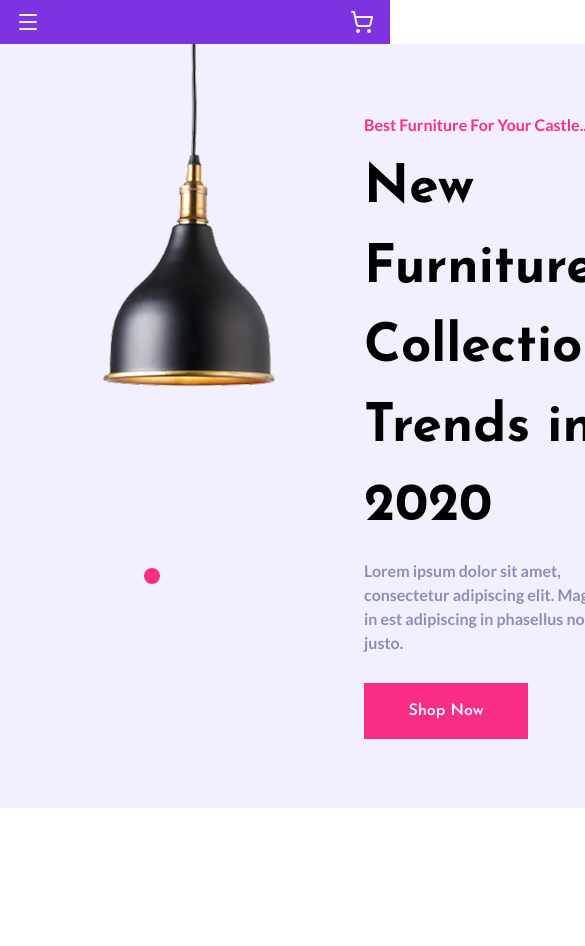
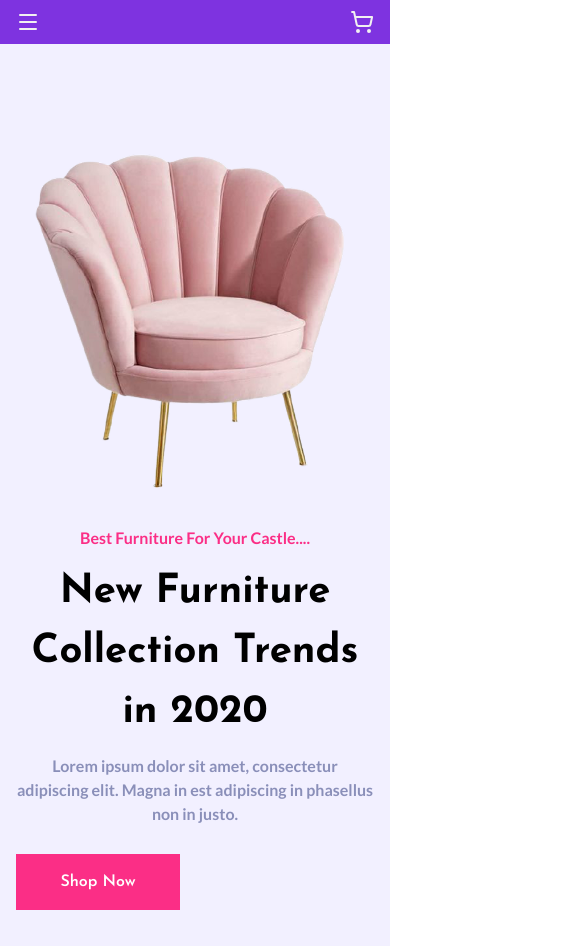
Before and after one commit to alimahmoudi22/hekto-shop, a React (Vite) app: page / in a window 390 px wide. Shown: the top 946 px of the page, 585 px wide, since content can reach past the window. Before the commit the page ends 844 px from the top, so only its background shows below. Built offline with nearby package versions, Linux system fonts and the light colour scheme.

Commit message:
Change MainBanner For Better Responsive

```diff
--- a/src/ui/MainBanner.jsx
+++ b/src/ui/MainBanner.jsx
@@ -5,16 +5,16 @@ import OffLable from "./OffLable";
 
 const MainBanner = () => {
   return (
-    <section className="h-191 bg-mainBannerBG pl-91 pr-60 relative">
-      <div className="flex items-center justify-between h-full">
-        <div className="flex flex-col justify-center">
+    <section className="bg-mainBannerBG relative">
+      <div className="container flex items-center justify-center pt-25 pb-9 flex-wrap-reverse gap-6 xl:justify-between">
+        <div className="flex flex-col justify-center text-center xl:text-left">
           <h5 className="text-headerPink font-bold ">
             Best Furniture For Your Castle....
           </h5>
-          <h1 className="font-josefin font-bold text-[53px] my-3 max-w-161">
+          <h1 className="font-josefin font-bold text-[40px] my-3 max-w-131">
             New Furniture Collection Trends in 2020
           </h1>
-          <p className="font-bold text-mainBannerSubText mb-7 max-w-140">
+          <p className="font-bold text-mainBannerSubText mb-7 max-w-128">
             Lorem ipsum dolor sit amet, consectetur adipiscing elit. Magna in
             est adipiscing in phasellus non in justo.
           </p>
@@ -28,15 +28,15 @@ const MainBanner = () => {
             alt="Wooden armchair with cushions"
             className="z-10"
           />
-          <div className="size-162 bg-mainBannerCircles/35 rounded-full absolute bottom-2 z-4"></div>
-          <div className="size-162 bg-mainBannerCircles/35 rounded-full absolute bottom-4 left-14 z-4"></div>
+          <div className="size-152 bg-mainBannerCircles/35 rounded-full absolute bottom-2 z-4 2xl:size-162 hidden md:block"></div>
+          <div className="size-152 bg-mainBannerCircles/35 rounded-full absolute bottom-4 left-14 z-4 2xl:size-162 hidden md:block"></div>
           <OffLable />
         </div>
       </div>
-      <div className="absolute top-0 left-0">
+      <div className="absolute top-0 left-12 hidden 2xl:block">
         <img src={louster} alt="Hanging lamp fixture" />
       </div>
-      <div className="bg-headerPink size-4 rounded-full absolute bottom-56 left-36 "></div>
+      <div className="absolute bg-headerPink size-4 rounded-full  bottom-56 left-46 hidden 2xl:block"></div>
     </section>
   );
 };
--- a/src/ui/OffLable.jsx
+++ b/src/ui/OffLable.jsx
@@ -2,7 +2,7 @@ import offBG from "../assets/home/mainBanner/offBG.svg";
 
 const OffLable = () => {
   return (
-    <div className="absolute flex items-center justify-center z-6 right-[-3.5rem]">
+    <div className="absolute hidden items-center justify-center z-6 right-[-5rem] 2xl:flex">
       <div className="relative">
         <img src={offBG} alt="off-background" className="z-6" />
         <span className="absolute top-8 left-8 font-josefin font-bold text-4xl text-white text-center">
```
